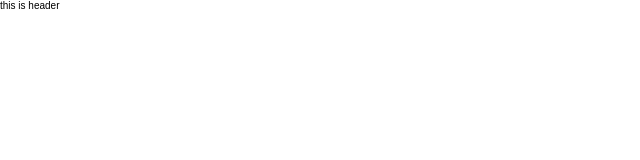
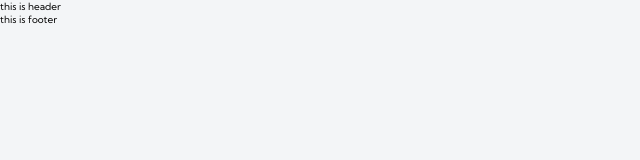
Before and after one commit to BoyanLiuu/dev-jobs, a React (Create React App) app: page / in a window 1280 px wide. Shown: the top 160 px of the page, without its empty margins (0-640 px from the left). Built offline with nearby package versions, Linux system fonts and the light colour scheme.

Commit message:
setting up theme

```diff
--- a/src/App.js
+++ b/src/App.js
@@ -1,13 +1,29 @@
 import Home from './pages/Home';
 import Job from './pages/Job';
+import { GlobalStyle, lightTheme, darkTheme } from './Theme';
+import { ThemeProvider } from 'styled-components';
+import { Header, Footer } from './components/index';
 import { Route, BrowserRouter as Router, Switch } from 'react-router-dom';
+import { useState } from 'react';
 function App() {
+    const [theme, setTheme] = useState('light');
+    const themeToggler = () => {
+        theme === 'light' ? setTheme('dark') : setTheme('light');
+    };
+
     return (
         <Router>
-            <Switch>
-                <Route path="/" exact component={Home} />
-                <Route path="/job" exact component={Job} />
-            </Switch>
+            <ThemeProvider theme={theme === 'light' ? lightTheme : darkTheme}>
+                <GlobalStyle />
+                <Header />
+                <main>
+                    <Switch>
+                        <Route path="/" exact component={Home} />
+                        <Route path="/job" exact component={Job} />
+                    </Switch>
+                </main>
+                <Footer />
+            </ThemeProvider>
         </Router>
     );
 }
--- a/src/Theme.js
+++ b/src/Theme.js
@@ -1,17 +1,24 @@
 import { createGlobalStyle } from 'styled-components';
-// 333136 -->--dark-grey-color
+
+export const lightTheme = {
+    bgColor: 'hsl(210, 22%, 96%)',
+    cardColor: 'hsl(0, 0%, 100%)',
+    uncheckedColor: 'hsl(210, 22%, 96%)',
+    cardTitleColor: 'hsl(220, 29%, 10%)',
+};
+export const darkTheme = {
+    bgColor: 'hsl(220, 29%, 10%)',
+    cardColor: 'hsl(219, 29%, 14%)',
+    uncheckedColor: 'hsl(212, 23%, 69%)',
+    cardTitleColor: 'white',
+};
 export const GlobalStyle = createGlobalStyle`
     :root {
         box-sizing: border-box;
         font-size: 62.5%;
-        --body-text:1.6rem;
-        --peach-color:hsl(11,73%,66%);
-        --black-color:hsl(270,3%,11%);
-        --white-color:hsl(0,0%,100%);
-        --light-peach-color:hsl(11,100%,80%);
-        --dark-grey-color:hsl(264,5%,20%);
-        --light-grey-color:hsl(210,17%,95%);
-        --extra-light-peach-color:  hsl(14,76%,97%)
+        --violet-color:hsl(27,22%,51%);
+        --light-violet-color:hsl(235,82%,77%);
+        --card-content-color:hsl(214,17%,51%);
     }
     *,
     ::before,
@@ -22,61 +29,7 @@ export const GlobalStyle = createGlobalStyle`
     }
     body {
         width:100%;
-        font-family: 'Jost', sans-serif;
-        animation: fadeIn ease 1s;
+        background-color: ${(props) => props.theme.bgColor};
+        font-family: 'Kumbh Sans', sans-serif;
     }
-    .cursor-true{
-        cursor: pointer;
-    }
-
-
-    .phone-hero-text{
-        font-size: 3.2rem;
-
-        line-height: 3.6rem;
-        font-weight: 500;
-    }
-    .phone-hero-subtext{
-        font-size: 1.5rem;
-        font-weight: 400;
-        line-height: 2.5rem;
-    }
-    .link-btn{
-        text-align: center;
-        width: 15.2rem;
-        display: block;
-        font-size: 1.5rem;
-        font-weight:500;
-        line-height: 2.2rem;
-        text-transform: uppercase;
-        text-decoration: none;
-        border-radius: 0.8rem;
-        padding: 1.7rem 0;
-        transition: 0.2s background-color ease-in-out;
-        : 2;
-    }
-    .link-btn:hover{
-        color: var(--white-color);
-        background-color: var(--light-peach-color);
-    }
-    .flex-col-vh-center{
-        display: flex;
-        flex-direction:column;
-        justify-content: center;
-        align-items: center;
-    }
-
-
-    @keyframes fadeIn {
-        0% {
-            opacity: 0;
-        }
-        100% {
-            opacity: 1;
-        }
-    }
-    a{
-        text-decoration:none;
-    }
-
 `;
--- a/src/pages/Home.js
+++ b/src/pages/Home.js
@@ -1,5 +1,5 @@
 /* eslint-disable jsx-a11y/anchor-is-valid */
-import { GlobalStyle } from '../Theme';
+
 // import { Link } from 'react-router-dom';
 // import { useEffect } from 'react';
 import { Header, Footer, JobCard, SearchBar } from './../components/index';
@@ -7,12 +7,7 @@ import styled from 'styled-components';
 
 const HomeDiv = styled.div``;
 function Home() {
-    return (
-        <HomeDiv>
-            <GlobalStyle />
-            <Header />
-        </HomeDiv>
-    );
+    return <HomeDiv></HomeDiv>;
 }
 
 export default Home;
```
